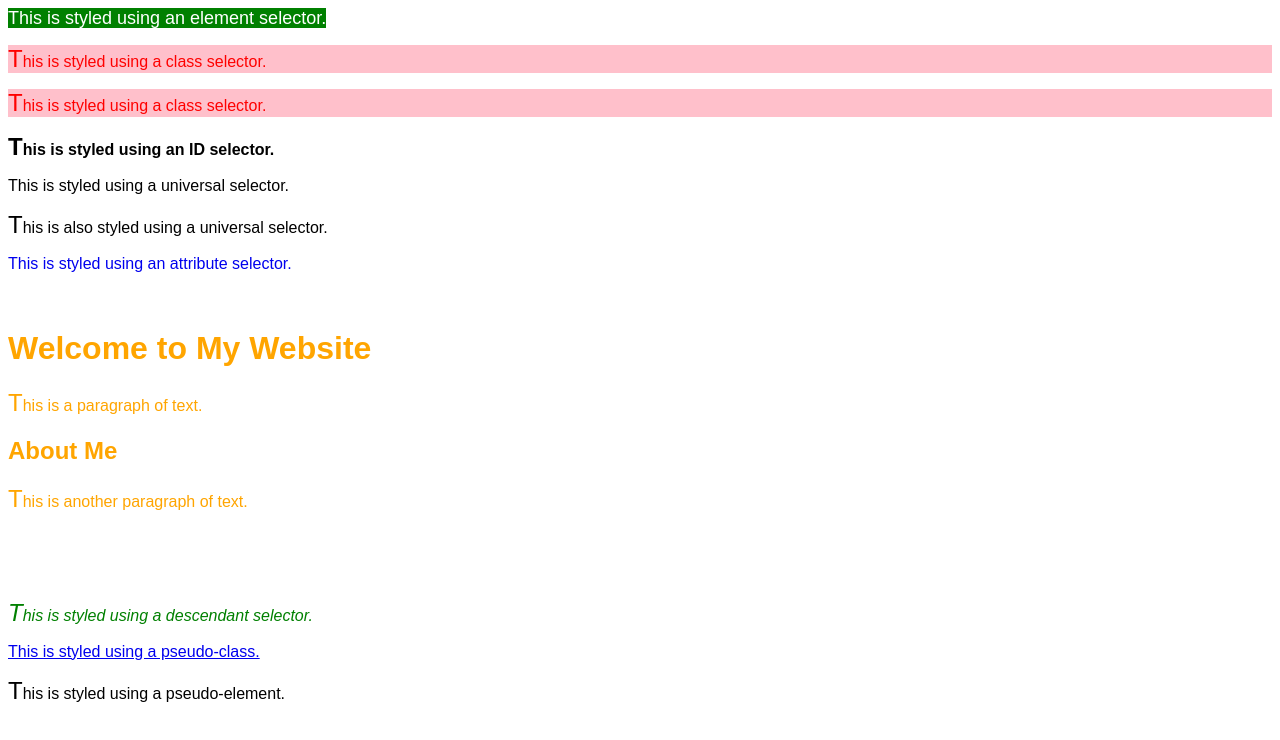
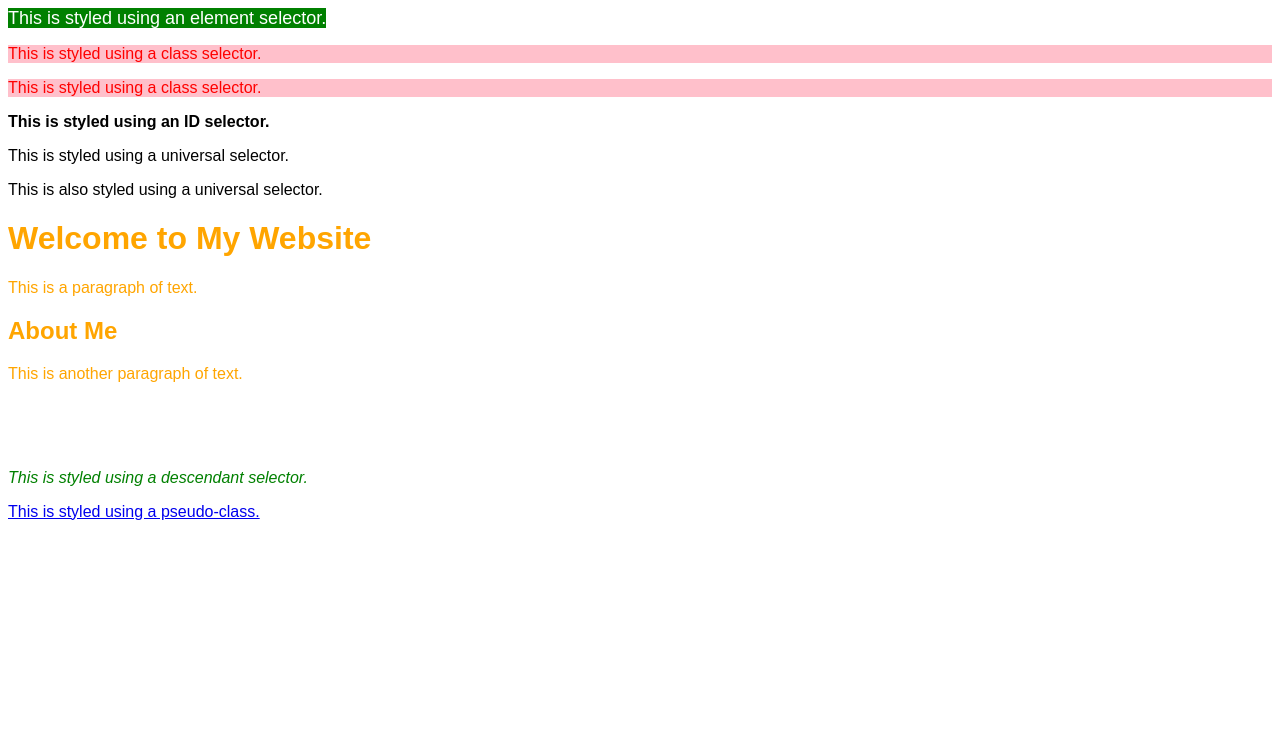
Before and after one commit to ron062394/OCC-Frontend-Fundamentals-Notes, a plain HTML site: page 4 - CSS Basics/selectors.html in a window 1280 px wide. Drawn offline with Linux system fonts and the light colour scheme.

Commit message:
Create updates to CSS selectors.

```diff
--- a/4 - CSS Basics/selectors.css
+++ b/4 - CSS Basics/selectors.css
@@ -21,15 +21,11 @@ span {
   font-family: Arial, sans-serif;
 }
 
-  /* Attribute Selector */
-  a[target="_blank"] {
-      text-decoration: none;
-  }
-
 /* Grouping Selector */
-  h1, h2, .parag {
+h1,
+h2,
+.parag {
   color: orange;
-
 }
 
 /* Descendant Selector */
@@ -42,8 +38,3 @@ span {
 a.link:hover {
   color: red;
 }
-
-  /* Pseudo-element */
-  p::first-letter {
-      font-size: 150%;
-  }
--- a/4 - CSS Basics/selectors.html
+++ b/4 - CSS Basics/selectors.html
@@ -1,10 +1,10 @@
 <!DOCTYPE html>
 <html lang="en">
   <head>
-        <meta charset="UTF-8">
-        <meta name="viewport" content="width=device-width, initial-scale=1.0">
+    <meta charset="UTF-8" />
+    <meta name="viewport" content="width=device-width, initial-scale=1.0" />
     <title>CSS Selector Samples</title>
-        <link rel="stylesheet" href="selectors.css">
+    <link rel="stylesheet" href="selectors.css" />
   </head>
   <body>
     <!-- Element Selector -->
@@ -21,16 +21,12 @@
     <div>This is styled using a universal selector.</div>
     <p>This is also styled using a universal selector.</p>
 
-        <!-- Attribute Selector -->
-        <a href="#" target="_blank">This is styled using an attribute selector.</a>
-        <br><br><br>
-
     <!-- Grouping Selector -->
     <h1>Welcome to My Website</h1>
     <p class="parag">This is a paragraph of text.</p>
     <h2>About Me</h2>
     <p class="parag">This is another paragraph of text.</p>
-        <br><br><br>
+    <br /><br /><br />
 
     <!-- Descendant Selector -->
     <div class="ancestor">
@@ -39,8 +35,5 @@
 
     <!-- Pseudo-classes -->
     <a href="#" class="link">This is styled using a pseudo-class.</a>
-
-        <!-- Pseudo-element -->
-        <p class="element">This is styled using a pseudo-element.</p>
   </body>
 </html>
```
Also changed, not shown: 4 - CSS Basics/background.jpg (added), 4 - CSS Basics/image.jpg (added). Lines whose indentation alone changed are shown as unchanged.
